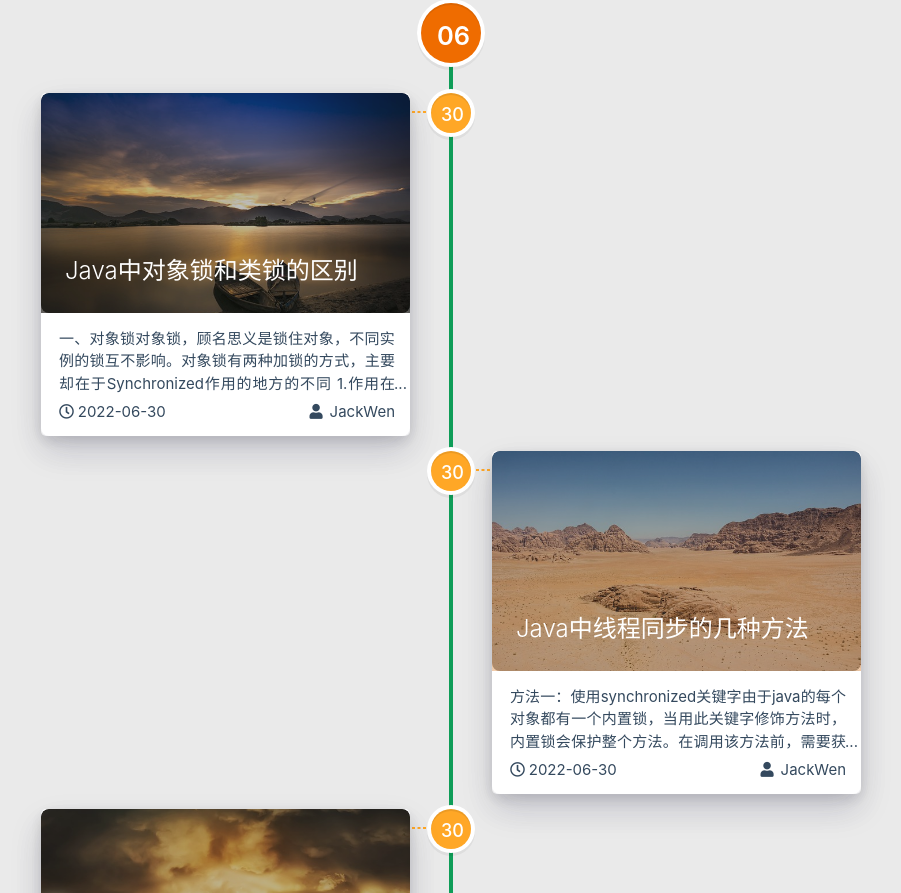
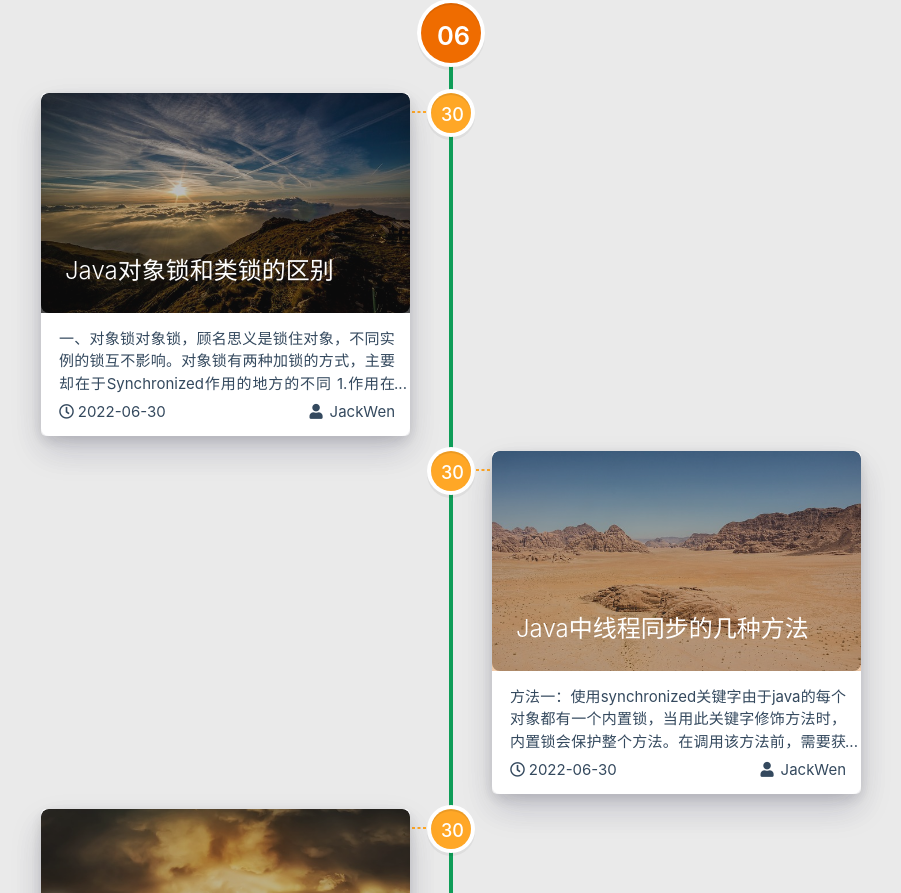
Before and after one commit to xiaoxiaosonga/xiaoxiaosonga.github.io, a plain HTML site: page archives/2022/06/index.html in a window 1280 px wide. Shown: the part 810-1703 px from the top of the page, without its empty margins (189-1090 px from the left). Drawn offline with nearby package versions, Linux system fonts and the light colour scheme; some packages are replaced by stand-ins of ours; no server answers; a script that the page names is missing.

Commit message:
Site updated: 2022-07-01 09:56:35

```diff
--- a/archives/2022/06/index.html
+++ b/archives/2022/06/index.html
@@ -469,9 +469,9 @@
                             <div class="card-image">
 
 
-                                <img src="/medias/featureimages/7.jpg" class="responsive-img" alt="Java中对象锁和类锁的区别">
+                                <img src="/medias/featureimages/6.jpg" class="responsive-img" alt="Java对象锁和类锁的区别">
 
-                                <span class="card-title">Java中对象锁和类锁的区别</span>
+                                <span class="card-title">Java对象锁和类锁的区别</span>
                             </div>
                         </a>
                         <div class="card-content article-content">
```
Also changed, not shown: archives/2022/index.html (+2 -2 lines), archives/index.html (+2 -2 lines), index.html (+2 -2 lines).
